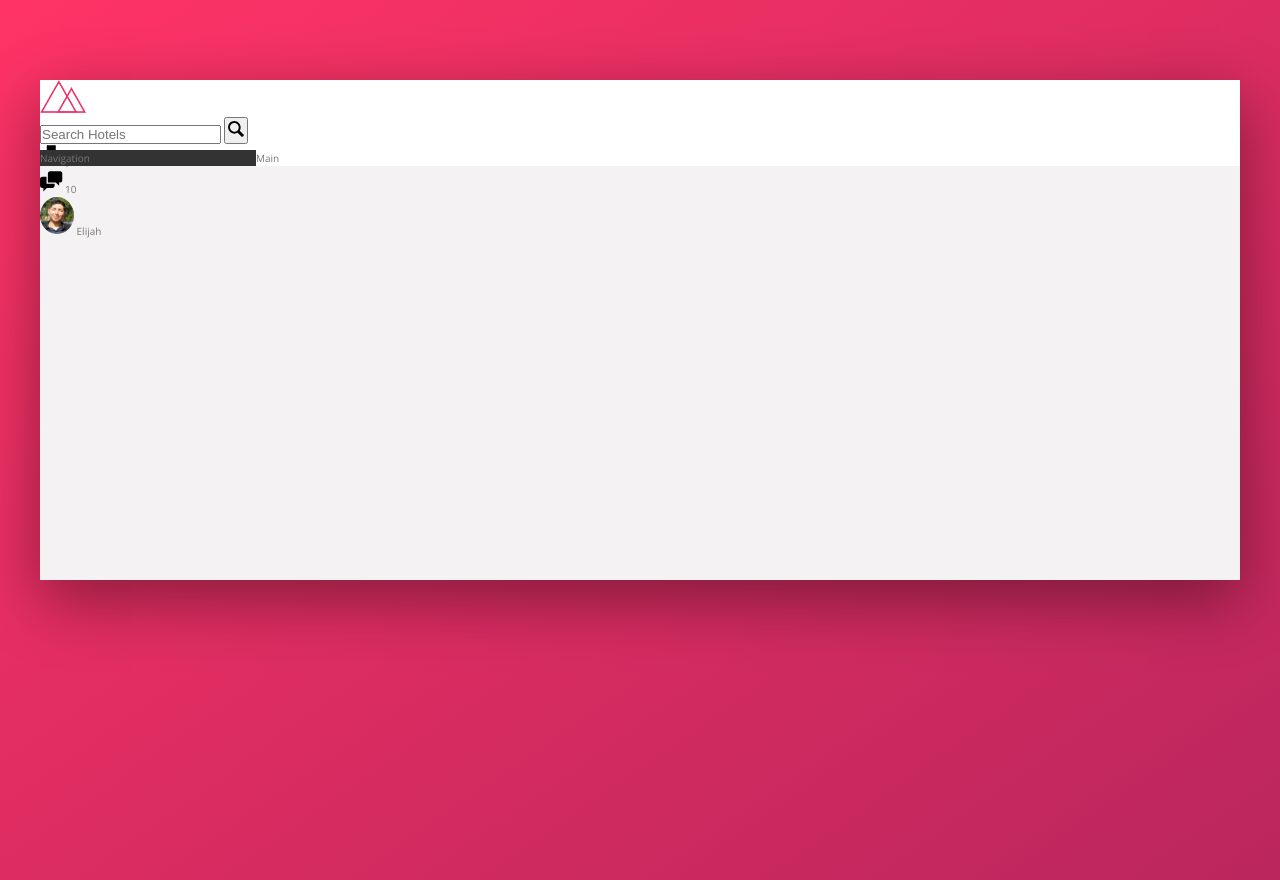
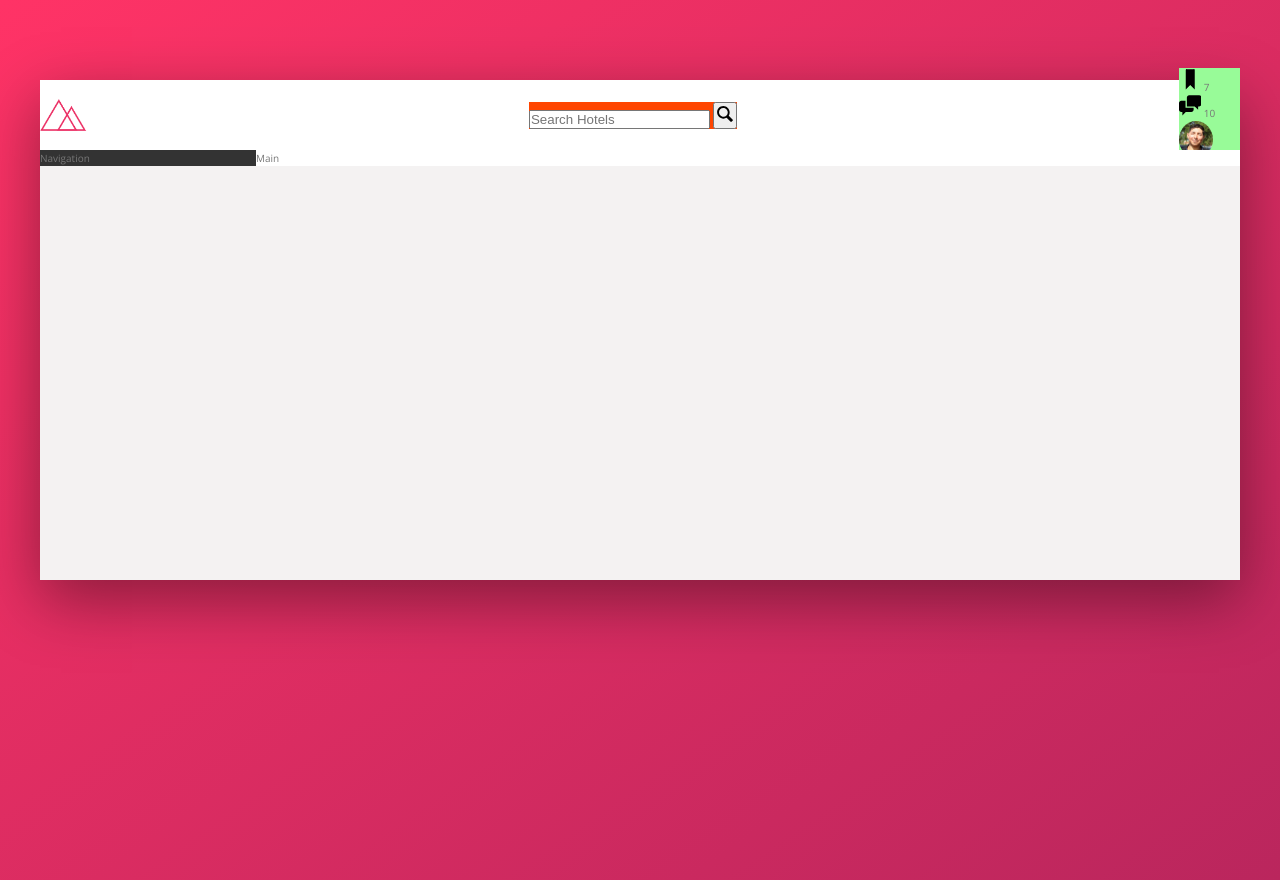
Before and after one commit to chaleay/Flexbox-Trillo, a website: page index.html in a window 1280 px wide. Drawn offline with nearby package versions, Linux system fonts and the light colour scheme.

Commit message:
flexbox changes to header

```diff
--- a/sass/_components.scss
+++ b/sass/_components.scss
@@ -7,6 +7,7 @@
 /////////////////////////////////////////////////////
 
 .search {
+  background-color: orangered;
   &__input {
   }
 
@@ -21,6 +22,8 @@
 
 /////////////////////////////////////////////////////
 .user-nav {
+  background-color: palegreen;
+
   &__icon-box {
   }
 
--- a/sass/_layout.scss
+++ b/sass/_layout.scss
@@ -13,6 +13,11 @@
   height: 7rem;
   background-color: #fff;
   border-bottom: var(--color-grey-light-1);
+
+  //FLEXBOX SETTINGS
+  display: flex;
+  justify-content: space-between;
+  align-items: center;
 }
 
 .content {
```
Also changed, not shown: css/style.css.
